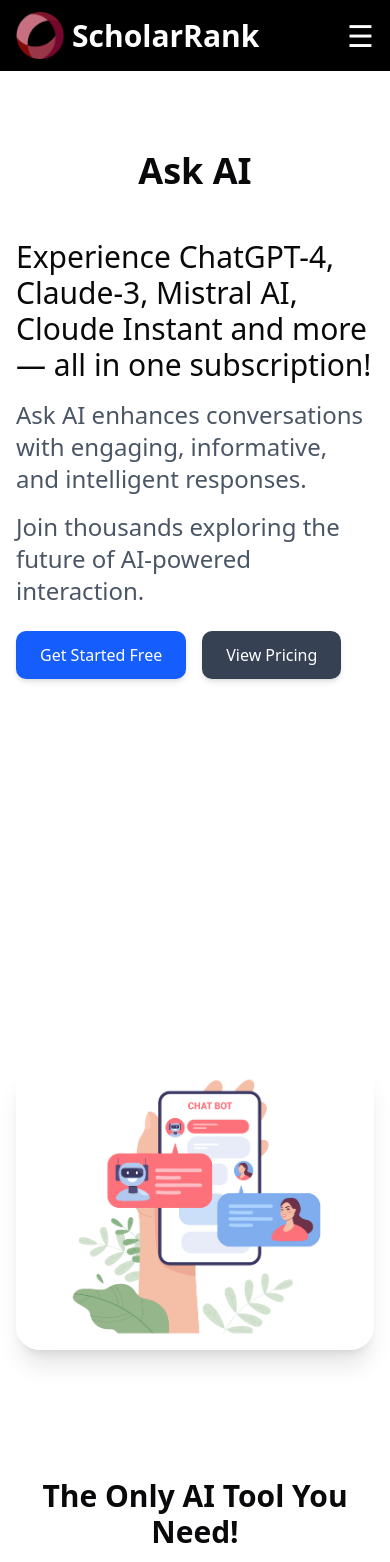
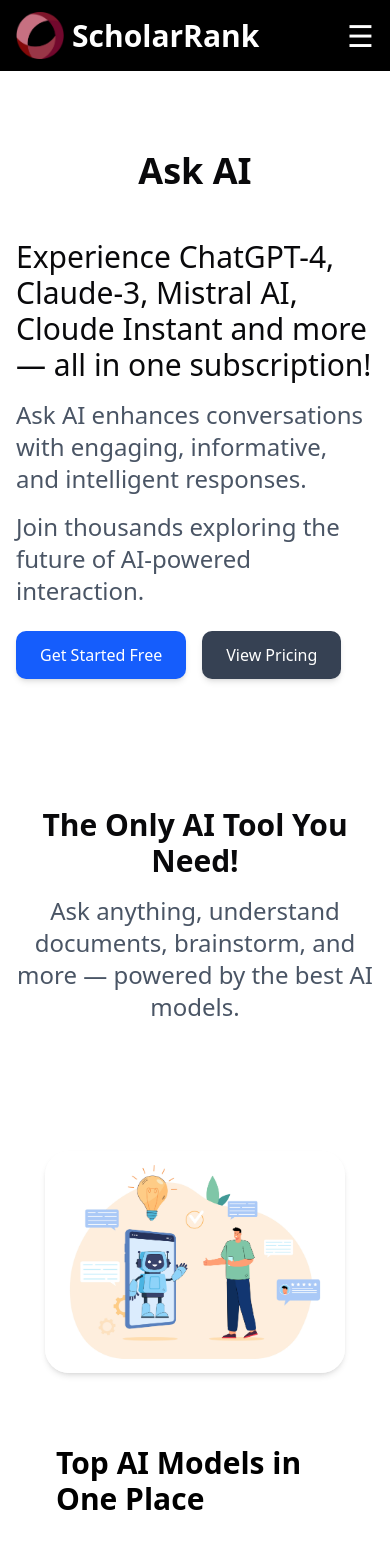
Before and after one commit to jithendra259/ai_platform, a Next.js app in the folder aiclone/: page /ask_ai in a window 390 px wide. Shown: the top 1562 px of the page. Built offline with nearby package versions, Linux system fonts and the light colour scheme.

Commit message:
svg change, ask ai gap revemoved hidden added

```diff
--- a/aiclone/src/app/(products)/ask_ai/page.tsx
+++ b/aiclone/src/app/(products)/ask_ai/page.tsx
@@ -17,11 +17,11 @@
 
   return (
     <section className="py-20 px-4 lg:px-24 mx-auto max-w-[96rem] ">
-      <h1 className={`text-4xl md:text-5xl font-bold text-center mb-12 relative after:content-[''] after:absolute after:left-1/2 after:-translate-x-1/2 after:bottom-0 after:w-0 after:h-1 after:bg-blue-500 after:transition-all after:duration-500 hover:after:w-full hover:text-blue-500 ${mounted ? "animate-fade-in" : ""}`}>
+      <h1 className={`text-4xl md:text-5xl font-bold text-center mb-12 relative after:content-[''] after:absolute after:left-1/2 after:-translate-x-1/2 after:bottom-0 after:w-0 after:h-1 after:bg-blue-500 after:transition-all after:duration-500 hover:after:w-sm hover:text-blue-500 ${mounted ? "animate-fade-in" : ""}`}>
         Ask AI
       </h1>
 
-      <div className="flex flex-col md:flex-row items-center justify-between gap-96">
+      <div className="flex flex-col md:flex-row items-center justify-between">
         <div className={`flex-1 ${mounted ? "animate-slide-left" : ""}`}>
           <p className="text-3xl mb-4 ">
             Experience ChatGPT-4, Claude-3, Mistral AI, Cloude Instant and more — all in one subscription!
@@ -43,13 +43,13 @@
           </div>
         </div>
 
-        <div className={`flex-1 flex justify-center ${mounted ? "animate-scale-up" : ""}`} >
+        <div className={`flex-1 flex justify-center ${mounted ? "animate-scale-up" : ""}   `} >
           <Image
             src="/image/ask_aipic/chatbot.webp"
             alt="Chatbot"
             width={480}
             height={480}
-            className="rounded-3xl shadow-xl transition-transform duration-500 hover:scale-110"
+            className="rounded-3xl shadow-xl transition-transform duration-500 hover:scale-110 hidden md:block "
           />
         </div>
       </div>
--- a/aiclone/src/app/(products)/document_listner/page.tsx
+++ b/aiclone/src/app/(products)/document_listner/page.tsx
@@ -213,10 +213,10 @@
                              <div>
                               <div className="flex pr-8">
                                 <div className="max-w-7xl mx-auto py-5 px-4 md:px-8 lg:px-10 text-black dark:text-white">
-                                    <h2 className="text-lg md:text-4xl mb-4  dark:text-white max-w-4xl">
+                                    <h2 className="text-2xl md:text-4xl mb-4  dark:text-white max-w-4xl">
                                     Document Listener: Automatic Text and File Playback
                                     </h2>
-                                    <p className=" dark:text-neutral-300  md:text-base text-sm max-w-2xl ">
+                                    <p className=" dark:text-neutral-300  md:text-base text-xl max-w-3xl ">
 
                                     Document Listener is a revolutionary feature designed to enhance your
                                     user experience by providing automatic playback for any text or file
--- a/aiclone/src/app/page.tsx
+++ b/aiclone/src/app/page.tsx
@@ -102,11 +102,11 @@
               <a>Blackboud</a>
             </div>
             <div>
-              <img src="/image/homepage/brightspace.svg" alt="Hero Image" className="shadow-lg w-15 h-15" />
+              <img src="/image/homepage/brightspace.svg" alt="Hero Image" className="shadow-lg w-15 h-15 bg-white " />
               <a>BrightSpace</a>
             </div>
             <div>
-              <img src="/image/homepage/email.png" alt="Hero Image" className="shadow-lg w-15 h-15" />
+              <img src="/image/homepage/email.svg" alt="Hero Image" className="shadow-lg w-15 h-15" />
               <a>Email</a>
             </div>
 
```
